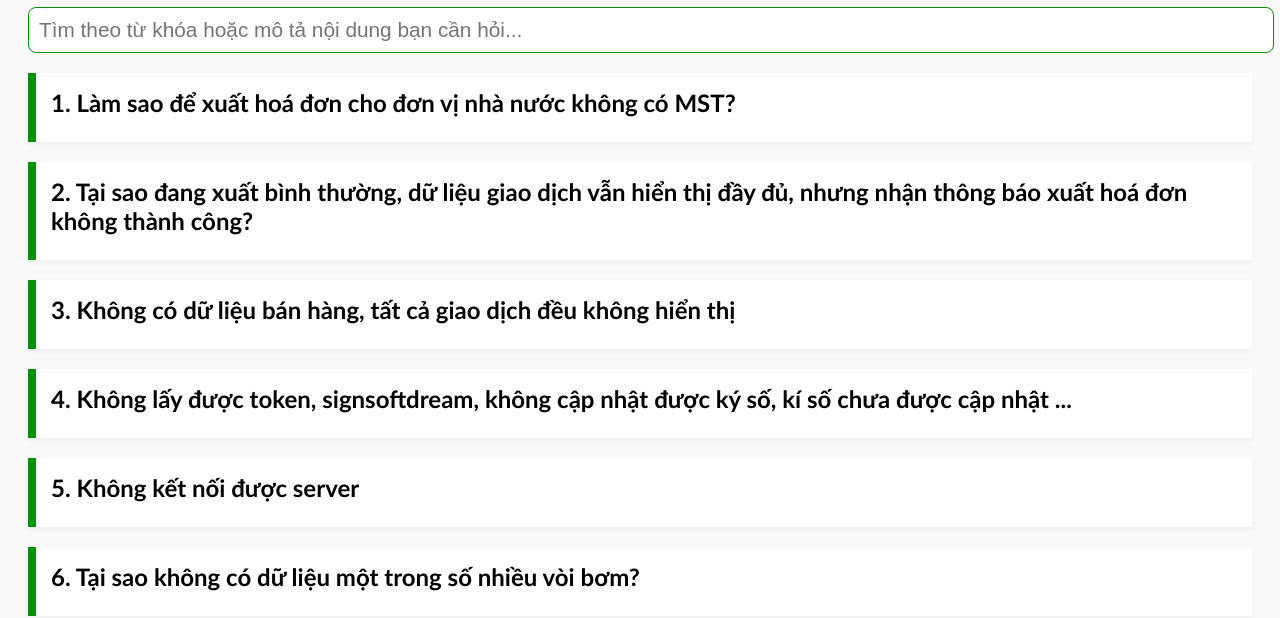
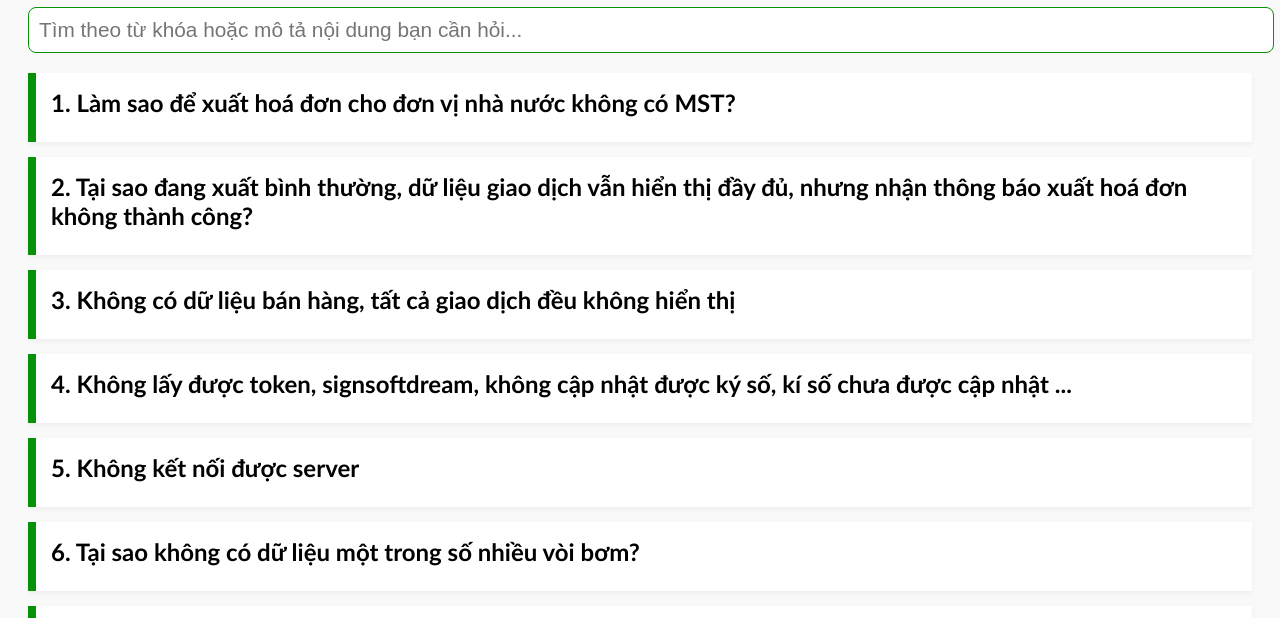
Before and after one commit to montechpos2024/faq, a plain HTML site: page index.html in a window 1280 px wide. Shown: the part 171-789 px from the top of the page. Drawn offline with Linux system fonts and the light colour scheme.

Commit message:
Update index.html

```diff
--- a/index.html
+++ b/index.html
@@ -13,7 +13,7 @@
         }
 	 h3 {font-size: 1.5rem; /* 24px */margin: 0 0 10px 0;}
         .qa-item {
-            background: #fff; padding: 15px; margin-bottom: 20px;
+            background: #fff; padding: 15px; margin-bottom: 15px;
             border-left: 8px solid #079106; box-shadow: 0 2px 5px rgba(0,0,0,0.05);
             cursor: pointer; transition: background 0.3s ease;
         }
```
